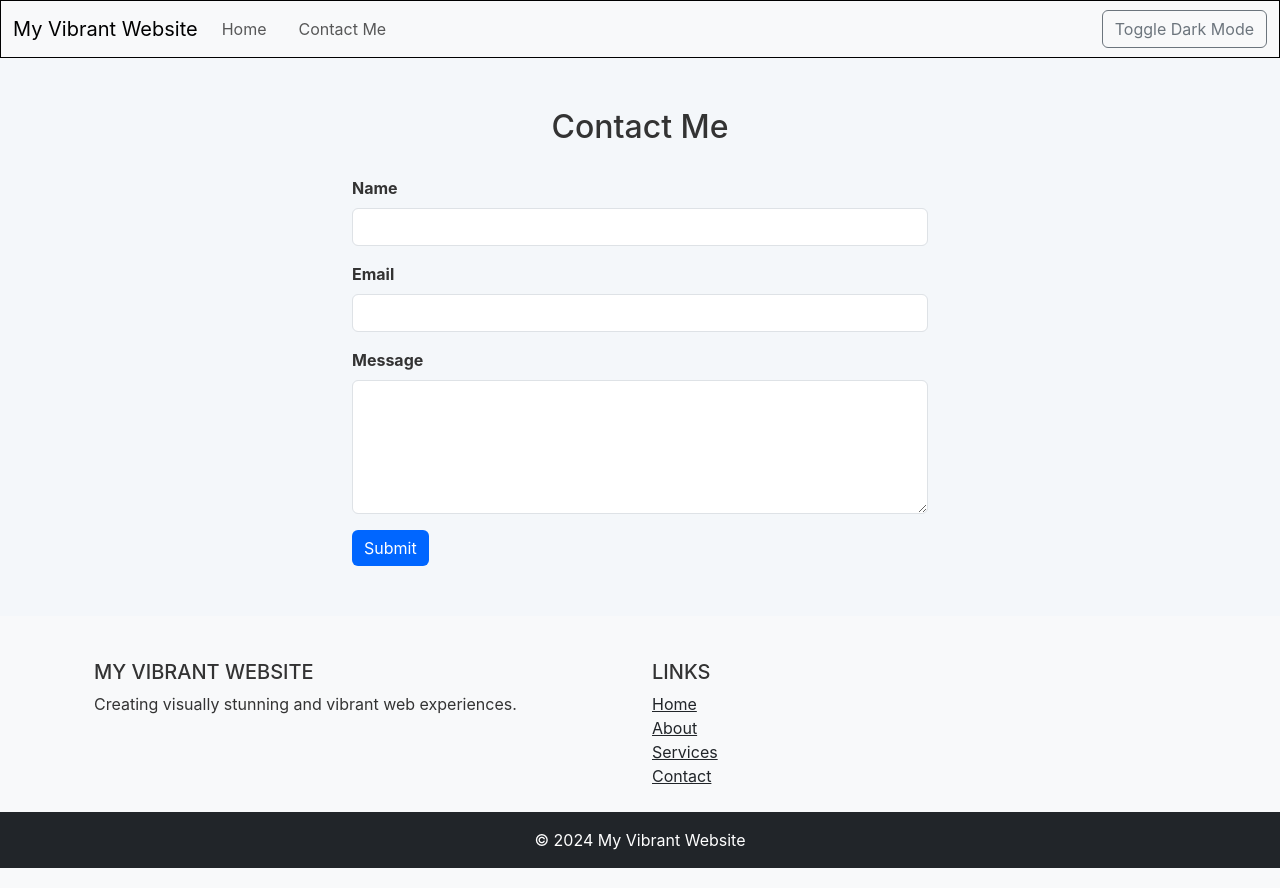
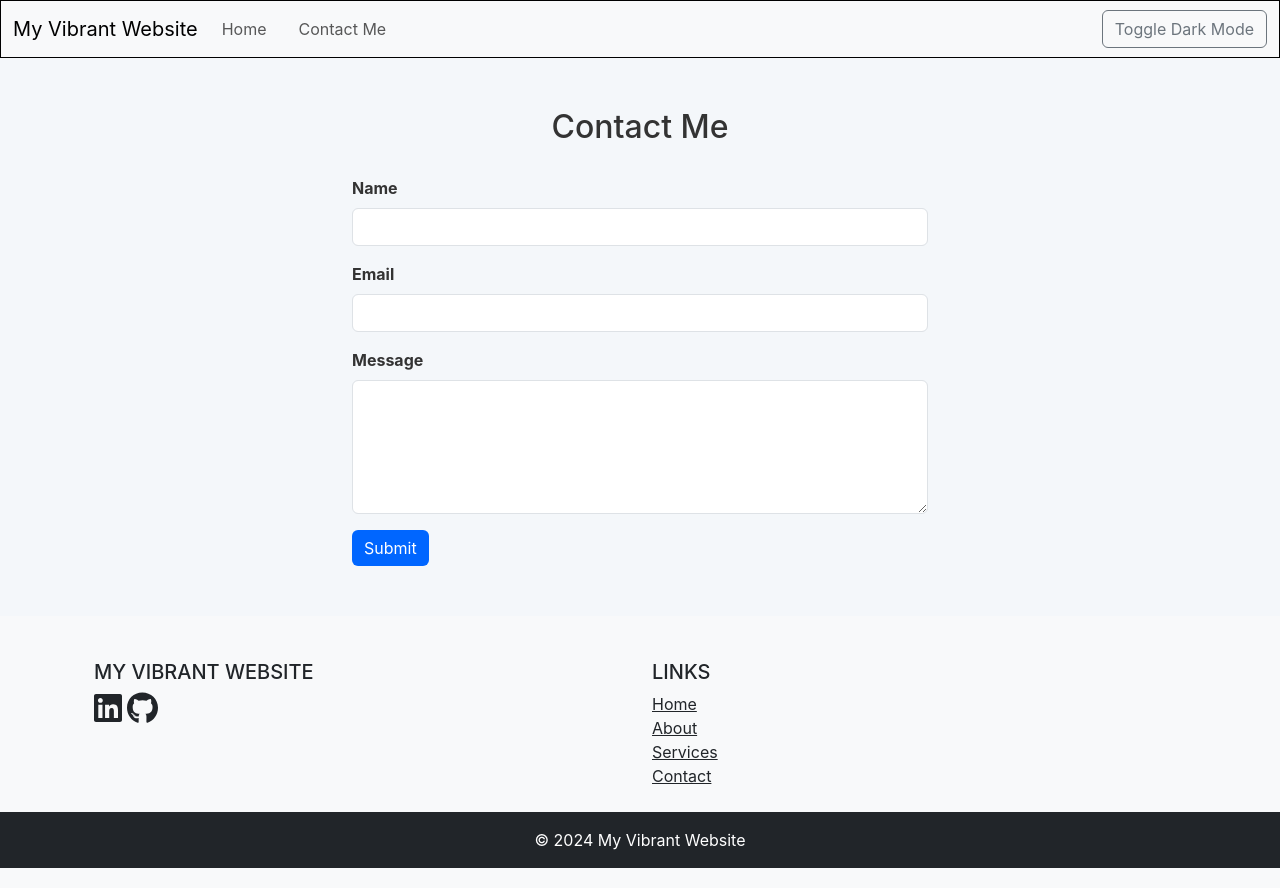
Before and after one commit to Arcarius41/my-vibrant-website, a React (Create React App) app: page /contact in a window 1280 px wide. Built offline with nearby package versions, Linux system fonts and the light colour scheme.

Commit message:
content adjustments

```diff
--- a/package.json
+++ b/package.json
@@ -3,6 +3,10 @@
   "version": "0.1.0",
   "private": true,
   "dependencies": {
+    "@fortawesome/fontawesome-svg-core": "^6.5.2",
+    "@fortawesome/free-brands-svg-icons": "^6.5.2",
+    "@fortawesome/free-solid-svg-icons": "^6.5.2",
+    "@fortawesome/react-fontawesome": "^0.2.2",
     "@testing-library/jest-dom": "^5.17.0",
     "@testing-library/react": "^13.4.0",
     "@testing-library/user-event": "^13.5.0",
--- a/src/Footer.js
+++ b/src/Footer.js
@@ -1,29 +1,33 @@
 import React from 'react';
 import 'bootstrap/dist/css/bootstrap.min.css';
+import { FontAwesomeIcon } from '@fortawesome/react-fontawesome';
+import { faLinkedin } from '@fortawesome/free-brands-svg-icons';
+import { faGithub } from '@fortawesome/free-brands-svg-icons';
 
 function Footer() {
   return (
-    <footer className="bg-light text-center text-lg-start">
+    <footer className="bg-light text-center text-lg-start text-dark">
       <div className="container p-4">
         <div className="row">
           <div className="col-lg-6 col-md-12 mb-4 mb-md-0">
             <h5 className="text-uppercase">My Vibrant Website</h5>
-            <p>Creating visually stunning and vibrant web experiences.</p>
+            <FontAwesomeIcon icon={faLinkedin} size="2x" /> {/* Add your icon here */}
+            <FontAwesomeIcon icon={faGithub} size="2x" />
           </div>
           <div className="col-lg-3 col-md-6 mb-4 mb-md-0">
             <h5 className="text-uppercase">Links</h5>
             <ul className="list-unstyled mb-0">
               <li>
-                <a href="#" className="text-dark">Home</a>
+                <a href="/" className="text-dark">Home</a>
               </li>
               <li>
-                <a href="#" className="text-dark">About</a>
+                <a href="/" className="text-dark">About</a>
               </li>
               <li>
-                <a href="#" className="text-dark">Services</a>
+                <a href="/" className="text-dark">Services</a>
               </li>
               <li>
-                <a href="#" className="text-dark">Contact</a>
+                <a href="/" className="text-dark">Contact</a>
               </li>
             </ul>
           </div>
```
Also changed, not shown: src/App.js (+6 -5 lines), 1 other file (tests, documents, lock files or other folders).
